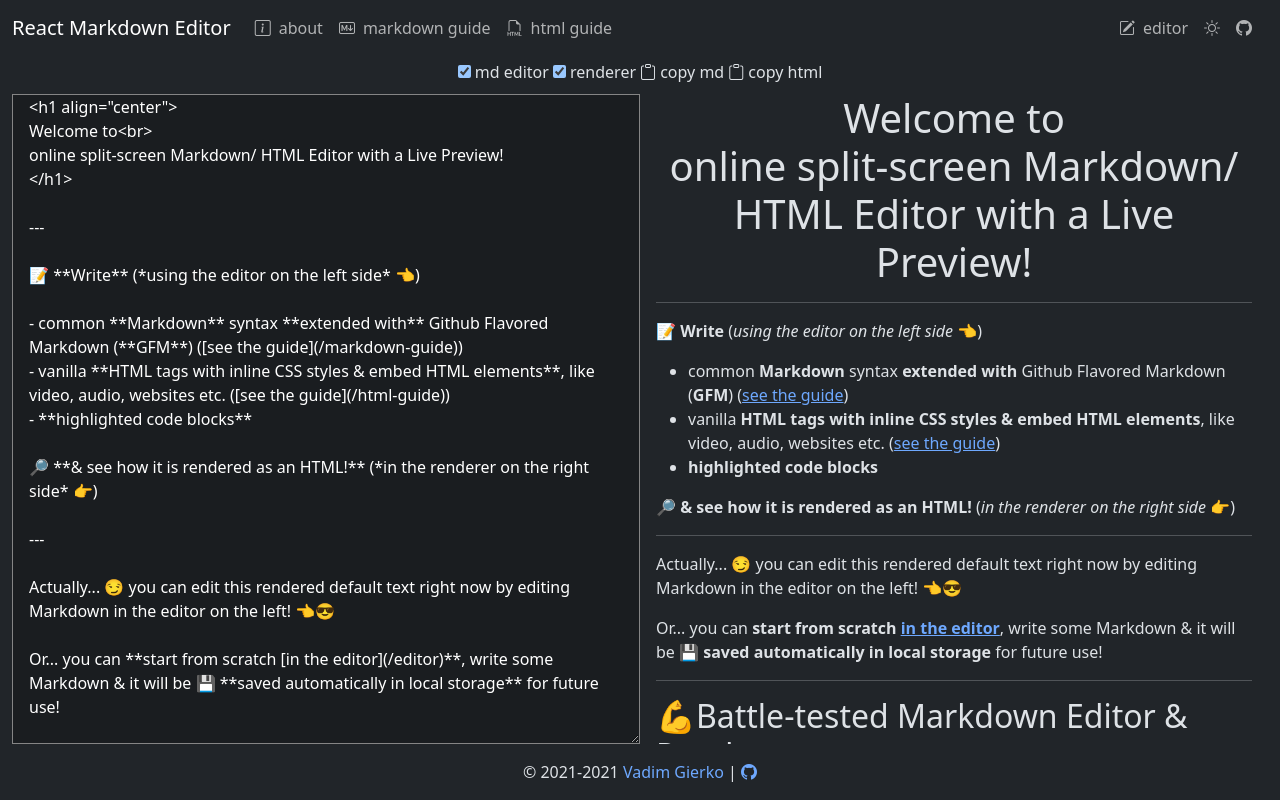
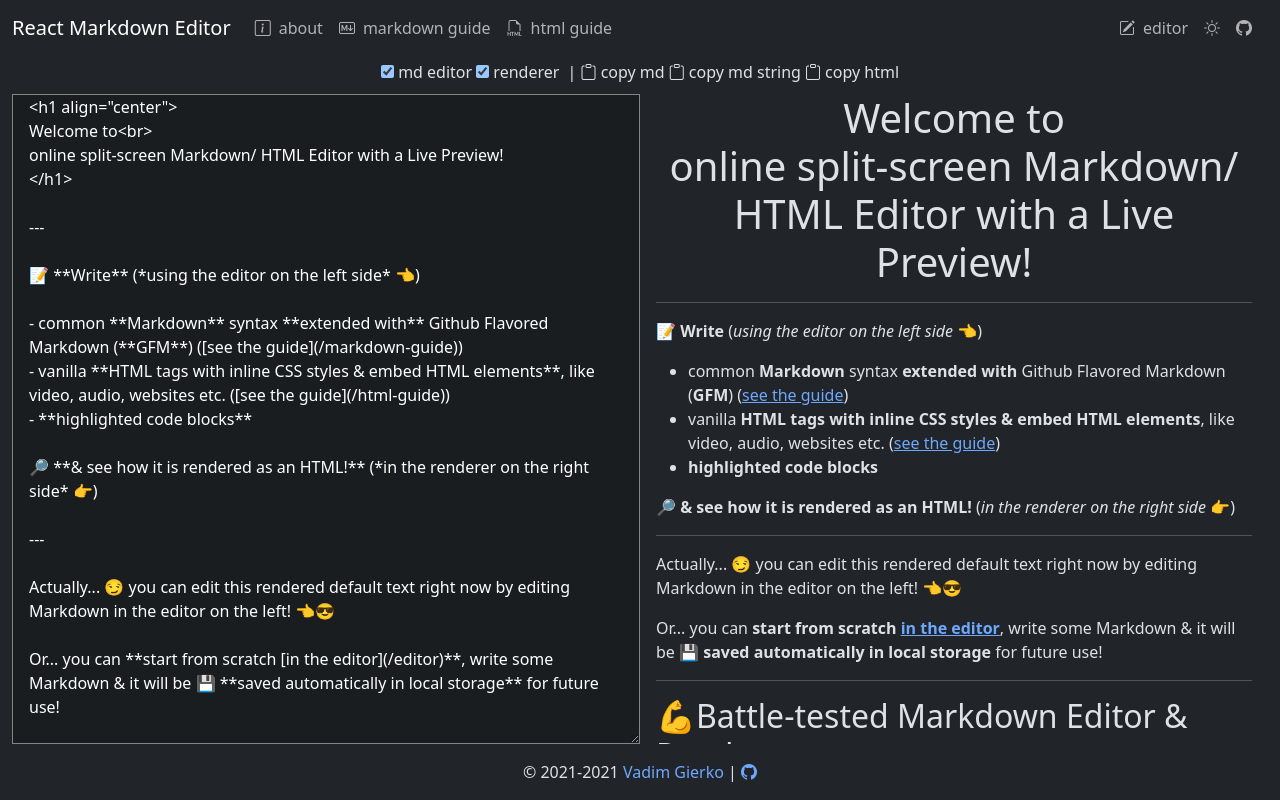
Before and after one commit to vadimgierko/markdown-text-editor, a Next.js app: page / in a window 1280 px wide. Built offline with nearby package versions, Linux system fonts and the light colour scheme.

Commit message:
enable copy md string
for example for storing md in json file

```diff
--- a/src/components/MarkdownEditor/index.js
+++ b/src/components/MarkdownEditor/index.js
@@ -84,7 +84,8 @@
 						}
 					/>{" "}
 					renderer
-				</label>
+				</label>{" "}
+				|{" "}
 				<span
 					onClick={async () => {
 						await copyToClipBoard(localMarkdown);
@@ -93,6 +94,16 @@
 					style={{ cursor: "pointer" }}
 				>
 					<i className="bi bi-clipboard"></i> copy md
+				</span>
+				<span
+					onClick={async () => {
+						const mdString = JSON.stringify(localMarkdown);
+						await copyToClipBoard(mdString);
+					}}
+					className="me-1"
+					style={{ cursor: "pointer" }}
+				>
+					<i className="bi bi-clipboard"></i> copy md string
 				</span>
 				<span
 					style={{ cursor: "pointer" }}
```
